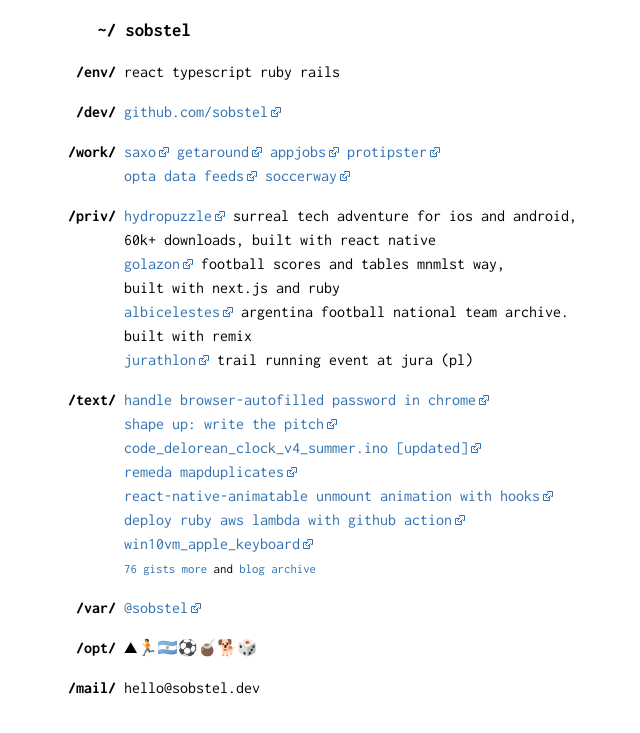
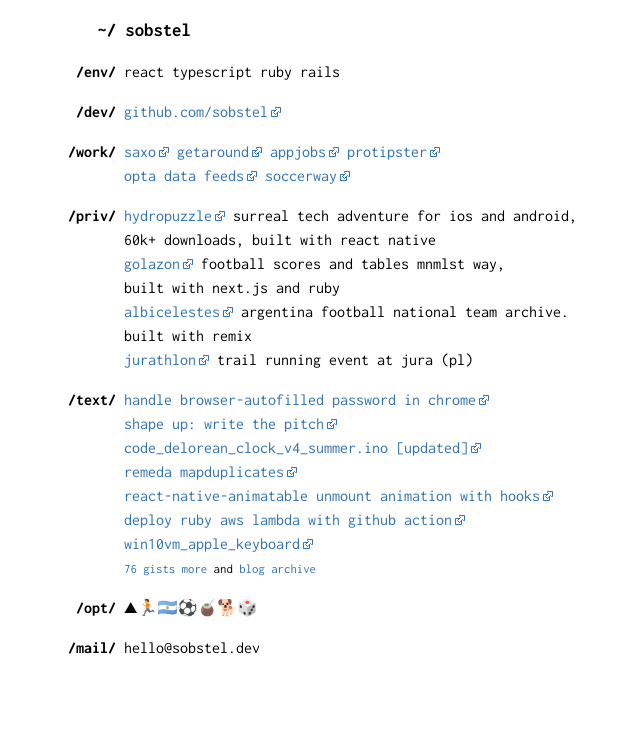
Before and after one commit to sobstel/sobstel.github.com, a Jekyll site: the page built from index.html, in a window 1280 px wide. Shown: the top 733 px of the page, without its empty margins (316-956 px from the left). Built offline with Jekyll 4.4.1, drawn with Linux system fonts in a browser that asks for light colours.

Commit message:
The meaning of life is to find your gift. The purpose of life is to give it away.

```diff
--- a/index.html
+++ b/index.html
@@ -51,10 +51,6 @@
         <a href="/gists/" title="gists">{{ site.data.gists.size | minus: top_gists_num }} gists more</a> and <a href="/blog/">blog archive</a>
       </small>
     </dd>
-    <dt>/var/</dt>
-    <dd>
-      <a href="https://twitter.com/sobstel" target="_blank">@sobstel</a>
-    </dd>
     <dt>/opt/</dt>
     <dd>
       ⛰🏃🇦🇷⚽🧉🐕🎲
```
